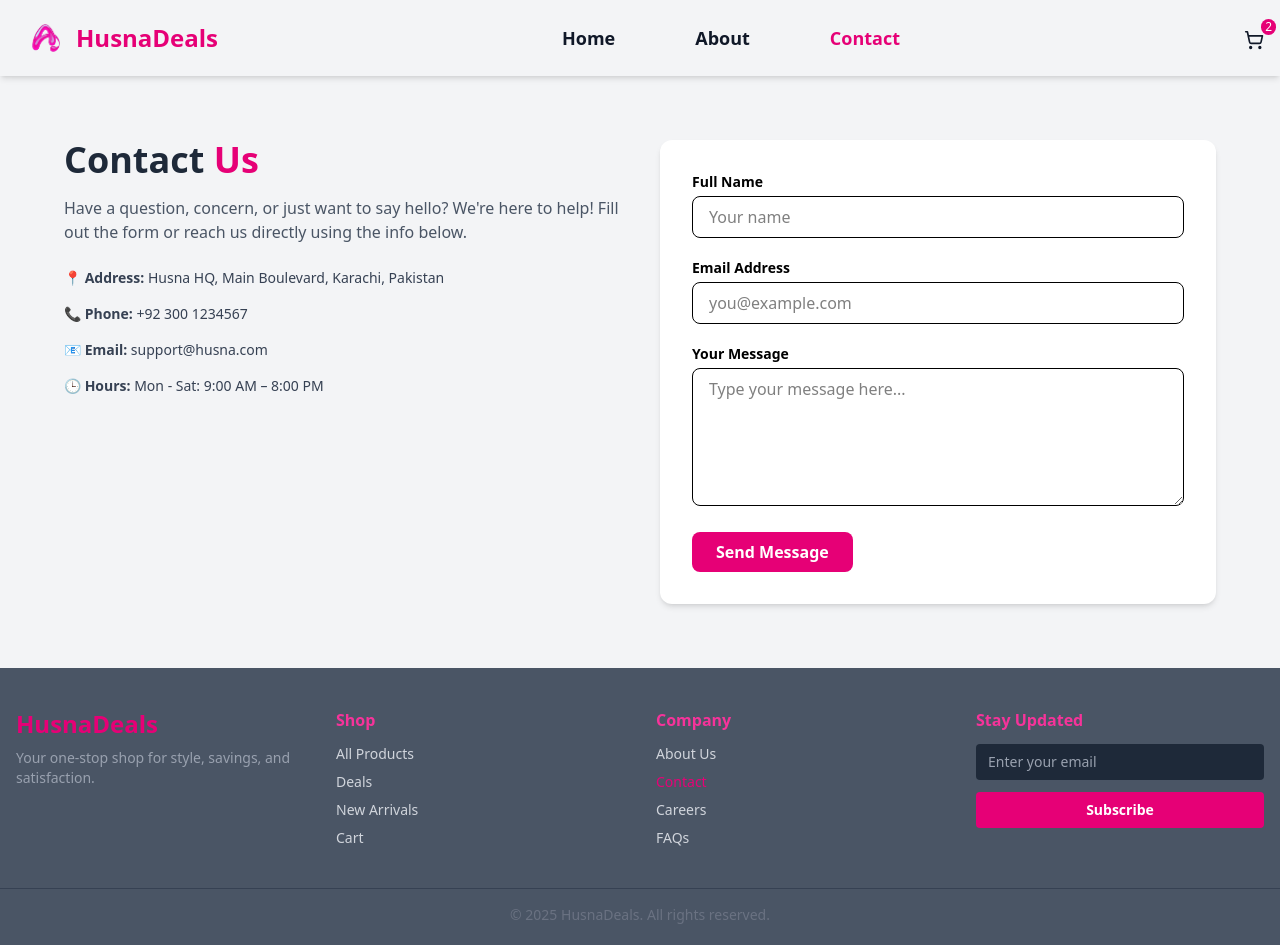
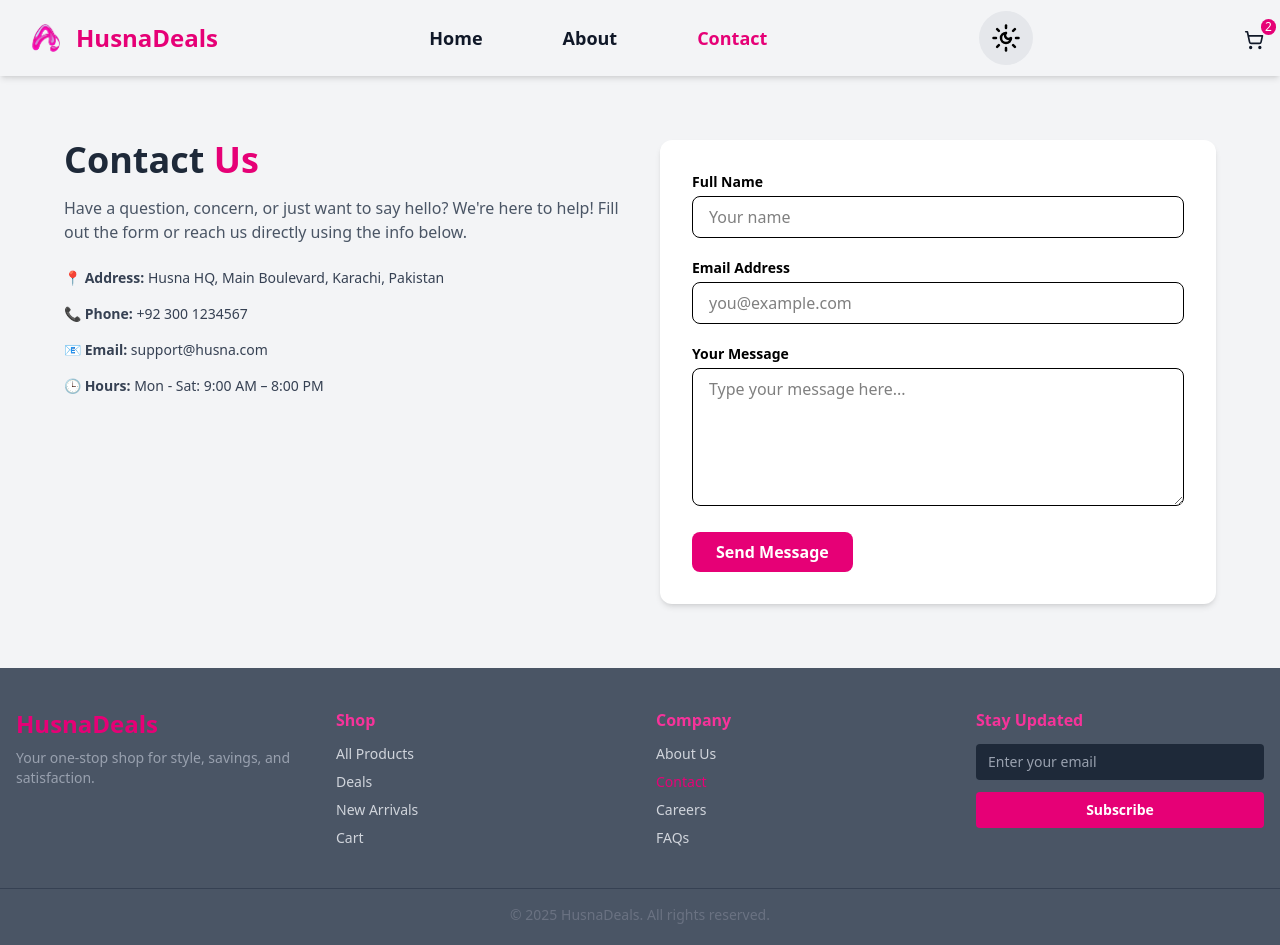
Before and after one commit to rafay45/e-commerceWithReact, a React (Vite) app: page /contact in a window 1280 px wide. Built offline with nearby package versions, Linux system fonts and the light colour scheme.

Commit message:
🔗🤩HusnaDeals

```diff
--- a/src/App.jsx
+++ b/src/App.jsx
@@ -2,29 +2,21 @@ import { useState, useEffect } from 'react'
 import { Container, Navbar, Footer } from './components'
 import { SwitcherProvider } from "./components/switcher/switcher"
 import { Outlet } from 'react-router-dom'
+
 function App() {
   const [theme, setTheme] = useState("light")
-  const [rotate, setRotate] = useState(false)
+
+
+  let getStorage = localStorage.getItem('themeToggle')
+
 
   const darkTheme = () => {
-      const getTheme = localStorage.getItem('themeToggle');
-      if(getTheme){
-        setTheme(getTheme)
-        document.querySelector('html').classList.add(getTheme)
-      }else{
-        document.querySelector('html').classList.add('light')
-      }
+       setTheme(getStorage)
   }
 
     const lightTheme = () => {
-     setTheme("light")
+       setTheme('light')
     }
-
-  useEffect(() => {
-    document.querySelector('html').classList.remove(theme === 'light' ? 'dark' : 'light');
-    document.querySelector('html').classList.add(theme)
-    localStorage.setItem('themeToggle', theme)
-  }, [theme])
 
     return (
       <div>
@@ -40,4 +32,5 @@ function App() {
   }
 
 
+
   export default App
--- a/src/components/themeBtn/ThemeSet.jsx
+++ b/src/components/themeBtn/ThemeSet.jsx
@@ -1,37 +1,51 @@
 import { LuSun } from "react-icons/lu"
 import { LuSunMoon } from "react-icons/lu"
-import { useTheme } from "../switcher/switcher"
+import { useState, useEffect } from "react"
 
 function ThemeSet() {
-    const { theme, darkTheme, lightTheme } = useTheme()
+    const [rotating, setrotaiting] = useState(false)
+    const [theme, setTheme] = useState('light')
+
+    useEffect(() => {
+        let getTheme = localStorage.getItem('themeToggle');
+        console.log(getTheme);
+        if (getTheme === 'dark') {
+            setTheme(getTheme)
+            document.querySelector('html').classList.add(getTheme)
+        } else {
+            document.querySelector('html').classList.add('light')
+        }
+    }, [])
+
     const changeTheme = () => {
-        if (theme) {
-            darkTheme()
-            // localStorage.setItem('themeToggle', theme)
-        } else {
-            lightTheme()
-        }
+        setrotaiting(true)
+        setTimeout(() => {
+            setTheme(prev => prev === 'light' ? 'dark' : 'light')
+        }, 250);
+
+        setTimeout(() => {
+            setrotaiting(false)
+        }, 500);
     }
-    // const changeSec = () => {
-    //     if (theme === "dark") {
-    //         lightTheme()
-    //         // localStorage.removeItem('themeToggle')
-    //     } else {
-    //         darkTheme()
-    //     }
-    // }
+
+
+    useEffect(() => {
+        document.querySelector('html').classList.remove(theme === 'light' ? 'dark' : 'light');
+        localStorage.setItem('themeToggle', theme)
+        document.querySelector('html').classList.add(theme)
+    }, [theme])
+
     return (
         <>
             <button
                 onClick={changeTheme}
-                className={`md:w-14 md:h-15 h-7 w-7 justify-center dark:text-gray-400 text-white items-center cursor-pointer ${theme === "dark" ? "flex" : "hidden"} `}>
+                className={`
+        p-3 rounded-full text-xl
+        bg-gray-200 dark:bg-gray-800 text-black dark:text-white
+        transition-transform duration-500
+        ${rotating ? 'rotate-180' : 'rotate-0'}`}>
                 {theme === 'light' ? <LuSunMoon size={30} /> : <LuSun size={30} />}
-            </button>
-            {/* <button
-                onClick={changeTheme}
-                className={`md:w-14 md:h-15 h-7 w-7 justify-center items-center cursor-pointer ${theme === "light" ? "flex" : "hidden"}`}>
-                <LuSunMoon size={30} />
-            </button> */}
+            </button >
         </>
     )
 }
```
Lines whose indentation alone changed are shown as unchanged.
